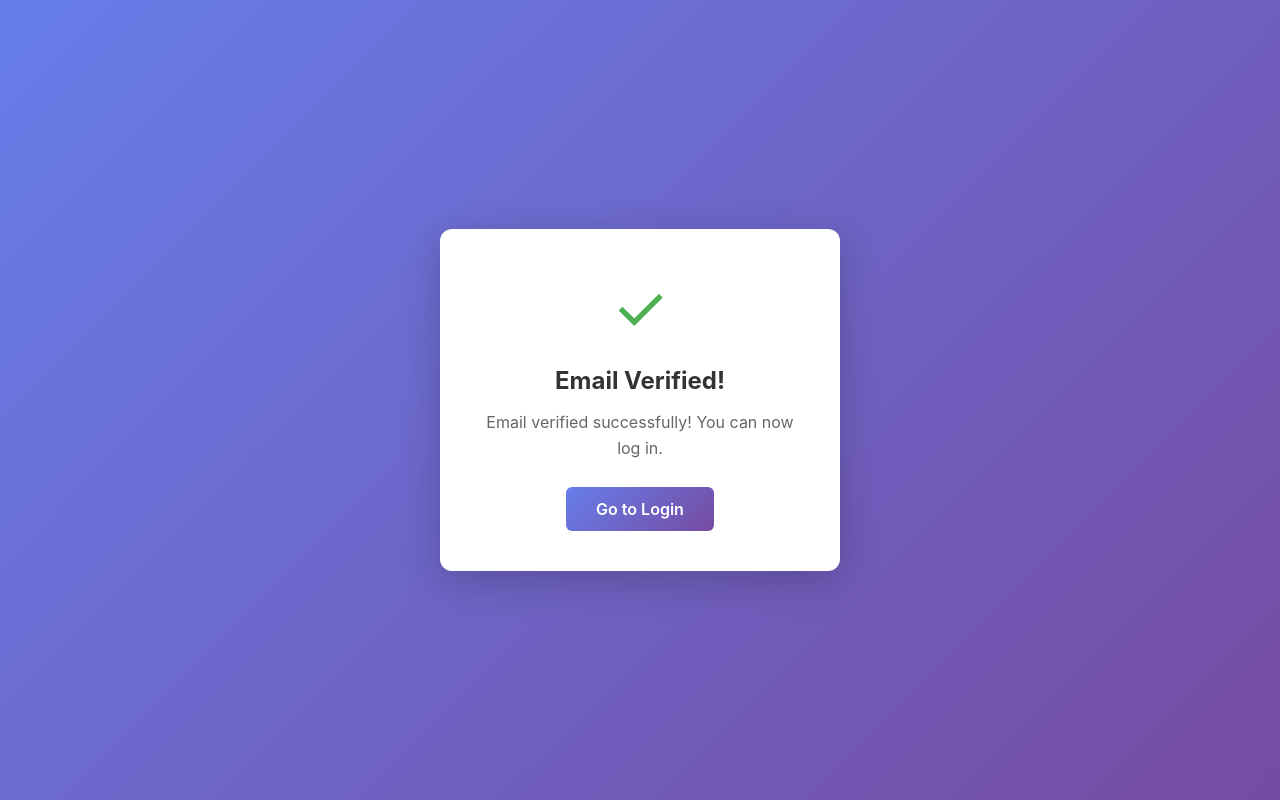
After one commit to Daniel-offshoreunk-web/textingApp, a Flask app: page /verify/1 in a window 1280 px wide. The commit adds this page. Run offline with Flask 3, Linux system fonts and the light colour scheme; a database or web service that is not in the repository returns one stand-in record (values such as "Sample title").

Commit message:
Add email verification for accounts

```diff
--- a/app.py
+++ b/app.py
@@ -2,18 +2,29 @@ from flask import Flask, render_template, request, redirect, url_for, session, j
 from flask_socketio import SocketIO, emit, join_room
 from flask_bcrypt import Bcrypt
 from flask_cors import CORS
+from flask_mail import Mail, Message
 from pymongo import MongoClient
 from bson import ObjectId
-from datetime import datetime, UTC
+from datetime import datetime, timedelta, UTC
 from urllib.parse import quote_plus
 import os
 import sys
+import secrets
 
 app = Flask(__name__)
 app.config['SECRET_KEY'] = os.environ.get('SECRET_KEY', 'dev-secret-key-change-in-production')
 
 # Enable CORS for all domains (needed for Google Sites iframe)
 CORS(app, resources={r"/api/*": {"origins": "*"}}, supports_credentials=True)
+
+# Email configuration (set these in Render environment variables)
+app.config['MAIL_SERVER'] = os.environ.get('MAIL_SERVER', 'smtp.gmail.com')
+app.config['MAIL_PORT'] = int(os.environ.get('MAIL_PORT', 587))
+app.config['MAIL_USE_TLS'] = True
+app.config['MAIL_USERNAME'] = os.environ.get('MAIL_USERNAME')
+app.config['MAIL_PASSWORD'] = os.environ.get('MAIL_PASSWORD')
+app.config['MAIL_DEFAULT_SENDER'] = os.environ.get('MAIL_DEFAULT_SENDER', os.environ.get('MAIL_USERNAME'))
+mail = Mail(app)
 
 # Production settings
 IS_PRODUCTION = os.environ.get('RENDER') == 'true'
@@ -71,6 +82,41 @@ def index():
         return redirect(url_for('chat'))
     return render_template('index.html')
 
+# Helper function to send verification email
+def send_verification_email(email, token, display_name):
+    try:
+        base_url = os.environ.get('BASE_URL', 'https://textingapp.onrender.com')
+        verify_link = f"{base_url}/verify/{token}"
+
+        msg = Message(
+            'Verify your TextingApp account',
+            recipients=[email]
+        )
+        msg.body = f"""Hi {display_name},
+
+Welcome to TextingApp! Please verify your email by clicking the link below:
+
+{verify_link}
+
+This link expires in 24 hours.
+
+If you didn't create this account, you can ignore this email.
+"""
+        msg.html = f"""
+<h2>Welcome to TextingApp!</h2>
+<p>Hi {display_name},</p>
+<p>Please verify your email by clicking the button below:</p>
+<p><a href="{verify_link}" style="background-color: #4CAF50; color: white; padding: 14px 20px; text-decoration: none; border-radius: 4px;">Verify Email</a></p>
+<p>Or copy this link: {verify_link}</p>
+<p>This link expires in 24 hours.</p>
+<p>If you didn't create this account, you can ignore this email.</p>
+"""
+        mail.send(msg)
+        return True
+    except Exception as e:
+        print(f"Failed to send verification email: {e}")
+        return False
+
 # JSON API Auth endpoints for standalone HTML
 @app.route('/api/auth/register', methods=['POST'])
 def api_register():
@@ -78,9 +124,10 @@ def api_register():
     username = data.get('username', '').strip().lower()
     password = data.get('password', '')
     display_name = data.get('display_name', '').strip()
+    email = data.get('email', '').strip().lower()
 
-    if not username or not password:
-        return jsonify({'success': False, 'error': 'Username and password are required'})
+    if not username or not password or not email:
+        return jsonify({'success': False, 'error': 'Username, email, and password are required'})
 
     if len(username) < 3:
         return jsonify({'success': False, 'error': 'Username must be at least 3 characters'})
@@ -88,27 +135,49 @@ def api_register():
     if len(password) < 6:
         return jsonify({'success': False, 'error': 'Password must be at least 6 characters'})
 
+    # Basic email validation
+    if '@' not in email or '.' not in email:
+        return jsonify({'success': False, 'error': 'Please enter a valid email address'})
+
+    # Check if email already exists
+    if users.find_one({'email': email}):
+        return jsonify({'success': False, 'error': 'An account with this email already exists'})
+
     if users.find_one({'username': username}):
         return jsonify({'success': False, 'error': 'Username already taken'})
+
+    # Generate verification token
+    verification_token = secrets.token_urlsafe(32)
+    token_expires = datetime.now(UTC) + timedelta(hours=24)
 
     hashed_password = bcrypt.generate_password_hash(password).decode('utf-8')
     user = {
         'username': username,
         'password': hashed_password,
         'display_name': display_name or username,
+        'email': email,
+        'email_verified': False,
+        'verification_token': verification_token,
+        'verification_token_expires': token_expires,
         'created_at': datetime.now(UTC),
         'contacts': []
     }
     result = users.insert_one(user)
 
-    return jsonify({
-        'success': True,
-        'user': {
-            'id': str(result.inserted_id),
-            'username': username,
-            'display_name': user['display_name']
-        }
-    })
+    # Send verification email
+    if send_verification_email(email, verification_token, user['display_name']):
+        return jsonify({
+            'success': True,
+            'message': 'Account created! Please check your email to verify your account.',
+            'needs_verification': True
+        })
+    else:
+        # Email failed but account created - user can request resend
+        return jsonify({
+            'success': True,
+            'message': 'Account created but we could not send verification email. Please try resending.',
+            'needs_verification': True
+        })
 
 @app.route('/api/auth/login', methods=['POST'])
 def api_login():
@@ -119,6 +188,15 @@ def api_login():
     user = users.find_one({'username': username})
 
     if user and bcrypt.check_password_hash(user['password'], password):
+        # Check if email is verified
+        if not user.get('email_verified', False):
+            return jsonify({
+                'success': False,
+                'error': 'Please verify your email before logging in',
+                'needs_verification': True,
+                'email': user.get('email', '')
+            })
+
         return jsonify({
             'success': True,
             'user': {
@@ -130,15 +208,75 @@ def api_login():
 
     return jsonify({'success': False, 'error': 'Invalid username or password'})
 
+# Email verification endpoint
+@app.route('/verify/<token>')
+def verify_email(token):
+    user = users.find_one({'verification_token': token})
+
+    if not user:
+        return render_template('verify.html', success=False, message='Invalid verification link')
+
+    # Check if token expired
+    if user.get('verification_token_expires') and user['verification_token_expires'] < datetime.now(UTC):
+        return render_template('verify.html', success=False, message='Verification link has expired. Please request a new one.')
+
+    # Mark email as verified
+    users.update_one(
+        {'_id': user['_id']},
+        {
+            '$set': {'email_verified': True},
+            '$unset': {'verification_token': '', 'verification_token_expires': ''}
+        }
+    )
+
+    return render_template('verify.html', success=True, message='Email verified successfully! You can now log in.')
+
+# API endpoint to resend verification email
+@app.route('/api/auth/resend-verification', methods=['POST'])
+def resend_verification():
+    data = request.get_json()
+    email = data.get('email', '').strip().lower()
+
+    if not email:
+        return jsonify({'success': False, 'error': 'Email is required'})
+
+    user = users.find_one({'email': email})
+
+    if not user:
+        return jsonify({'success': False, 'error': 'No account found with this email'})
+
+    if user.get('email_verified'):
+        return jsonify({'success': False, 'error': 'Email is already verified'})
+
+    # Generate new token
+    verification_token = secrets.token_urlsafe(32)
+    token_expires = datetime.now(UTC) + timedelta(hours=24)
+
+    users.update_one(
+        {'_id': user['_id']},
+        {
+            '$set': {
+                'verification_token': verification_token,
+                'verification_token_expires': token_expires
+            }
+        }
+    )
+
+    if send_verification_email(email, verification_token, user['display_name']):
+        return jsonify({'success': True, 'message': 'Verification email sent!'})
+    else:
+        return jsonify({'success': False, 'error': 'Failed to send email. Please try again later.'})
+
 @app.route('/register', methods=['GET', 'POST'])
 def register():
     if request.method == 'POST':
         username = request.form.get('username', '').strip().lower()
         password = request.form.get('password', '')
         display_name = request.form.get('display_name', '').strip()
+        email = request.form.get('email', '').strip().lower()
 
-        if not username or not password:
-            return render_template('register.html', error='Username and password are required')
+        if not username or not password or not email:
+            return render_template('register.html', error='Username, email, and password are required')
 
         if len(username) < 3:
             return render_template('register.html', error='Username must be at least 3 characters')
@@ -146,9 +284,20 @@ def register():
         if len(password) < 6:
             return render_template('register.html', error='Password must be at least 6 characters')
 
+        if '@' not in email or '.' not in email:
+            return render_template('register.html', error='Please enter a valid email address')
+
+        # Check if email already exists
+        if users.find_one({'email': email}):
+            return render_template('register.html', error='An account with this email already exists')
+
         # Check if username exists
         if users.find_one({'username': username}):
             return render_template('register.html', error='Username already taken')
+
+        # Generate verification token
+        verification_token = secrets.token_urlsafe(32)
+        token_expires = datetime.now(UTC) + timedelta(hours=24)
 
         # Create user
         hashed_password = bcrypt.generate_password_hash(password).decode('utf-8')
@@ -156,16 +305,19 @@ def register():
             'username': username,
             'password': hashed_password,
             'display_name': display_name or username,
+            'email': email,
+            'email_verified': False,
+            'verification_token': verification_token,
+            'verification_token_expires': token_expires,
             'created_at': datetime.now(UTC),
             'contacts': []
         }
-        result = users.insert_one(user)
+        users.insert_one(user)
 
-        session['user_id'] = str(result.inserted_id)
-        session['username'] = username
-        session['display_name'] = user['display_name']
+        # Send verification email
+        send_verification_email(email, verification_token, user['display_name'])
 
-        return redirect(url_for('chat'))
+        return render_template('register.html', success='Account created! Please check your email to verify your account.')
 
     return render_template('register.html')
 
@@ -178,6 +330,10 @@ def login():
         user = users.find_one({'username': username})
 
         if user and bcrypt.check_password_hash(user['password'], password):
+            # Check if email is verified
+            if not user.get('email_verified', False):
+                return render_template('login.html', error='Please verify your email before logging in. Check your inbox.')
+
             session['user_id'] = str(user['_id'])
             session['username'] = user['username']
             session['display_name'] = user['display_name']
--- a/requirements.txt
+++ b/requirements.txt
@@ -2,6 +2,7 @@ Flask==3.0.0
 Flask-SocketIO==5.3.6
 Flask-Bcrypt==1.0.1
 Flask-Cors==4.0.0
+Flask-Mail==0.9.1
 pymongo==4.10.1
 python-socketio==5.10.0
 python-engineio==4.8.1
--- /dev/null
+++ b/templates/verify.html
@@ -0,0 +1,67 @@
+<!DOCTYPE html>
+<html lang="en">
+<head>
+    <meta charset="UTF-8">
+    <meta name="viewport" content="width=device-width, initial-scale=1.0">
+    <title>Email Verification - TextingApp</title>
+    <style>
+        * { margin: 0; padding: 0; box-sizing: border-box; }
+        body {
+            font-family: -apple-system, BlinkMacSystemFont, 'Segoe UI', Roboto, Oxygen, Ubuntu, sans-serif;
+            background: linear-gradient(135deg, #667eea 0%, #764ba2 100%);
+            min-height: 100vh;
+            display: flex;
+            justify-content: center;
+            align-items: center;
+            padding: 20px;
+        }
+        .container {
+            background: white;
+            padding: 40px;
+            border-radius: 12px;
+            box-shadow: 0 10px 40px rgba(0,0,0,0.2);
+            max-width: 400px;
+            width: 100%;
+            text-align: center;
+        }
+        .icon {
+            font-size: 64px;
+            margin-bottom: 20px;
+        }
+        .success .icon { color: #4CAF50; }
+        .error .icon { color: #f44336; }
+        h1 {
+            color: #333;
+            margin-bottom: 15px;
+            font-size: 24px;
+        }
+        p {
+            color: #666;
+            margin-bottom: 25px;
+            line-height: 1.6;
+        }
+        .btn {
+            display: inline-block;
+            padding: 12px 30px;
+            background: linear-gradient(135deg, #667eea 0%, #764ba2 100%);
+            color: white;
+            text-decoration: none;
+            border-radius: 6px;
+            font-weight: 600;
+            transition: transform 0.2s, box-shadow 0.2s;
+        }
+        .btn:hover {
+            transform: translateY(-2px);
+            box-shadow: 0 5px 20px rgba(102, 126, 234, 0.4);
+        }
+    </style>
+</head>
+<body>
+    <div class="container {% if success %}success{% else %}error{% endif %}">
+        <div class="icon">{% if success %}✓{% else %}✗{% endif %}</div>
+        <h1>{% if success %}Email Verified!{% else %}Verification Failed{% endif %}</h1>
+        <p>{{ message }}</p>
+        <a href="/login" class="btn">Go to Login</a>
+    </div>
+</body>
+</html>
```
Also changed, not shown: standalone.html (+72 -4 lines), templates/register.html (+17 -0 lines).
